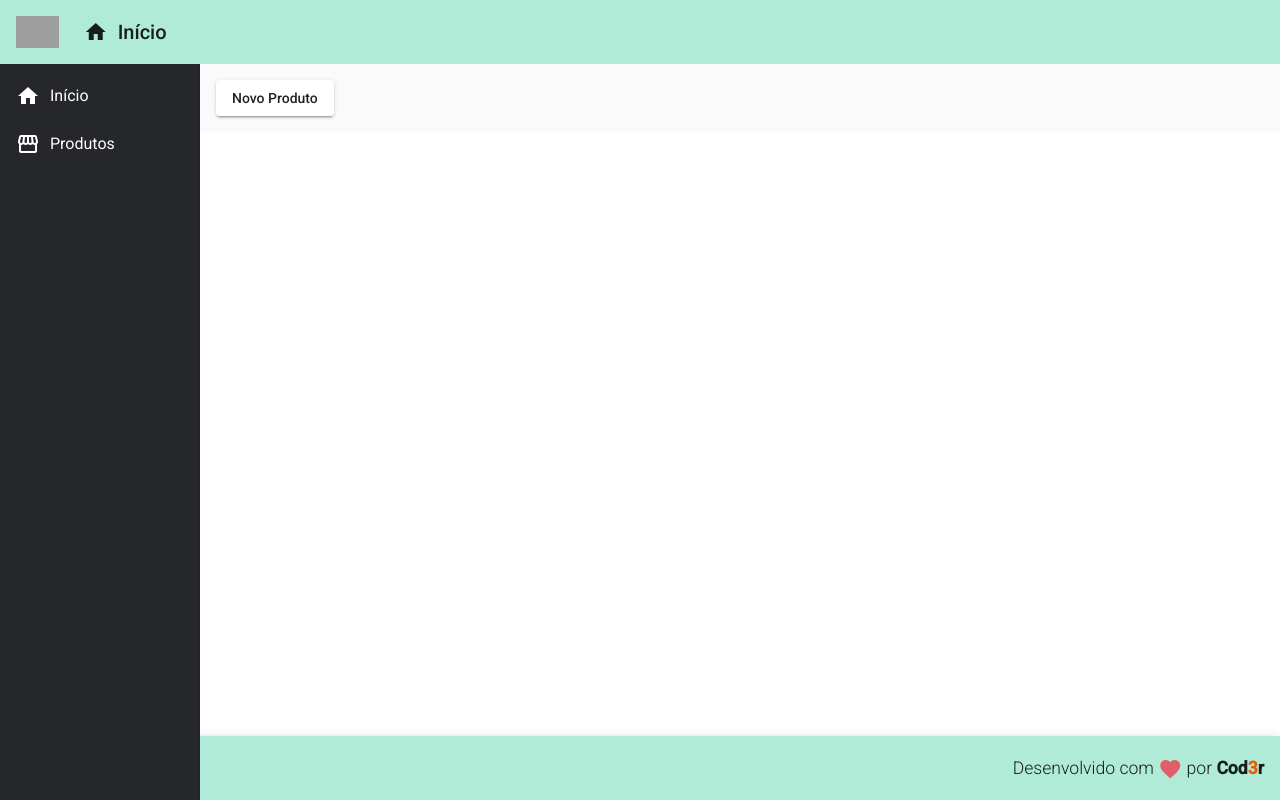
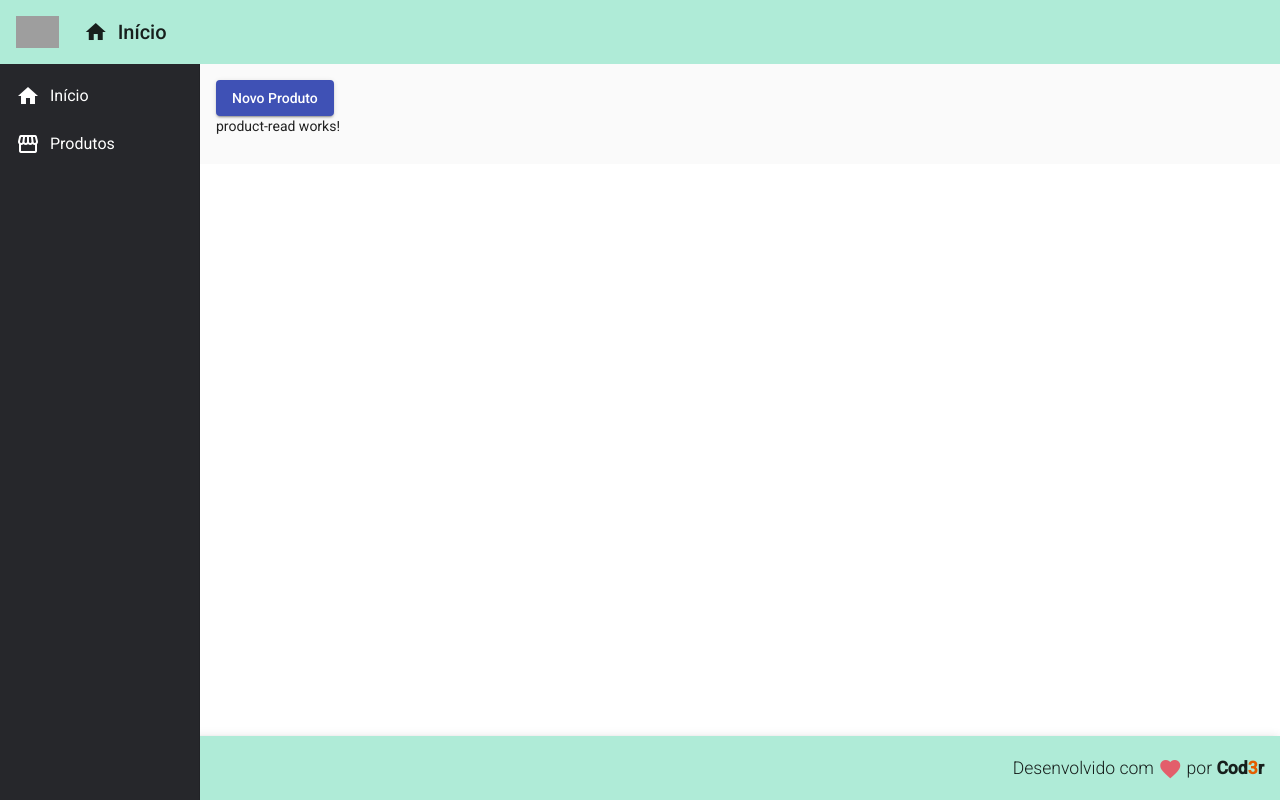
Before and after one commit to nikhenry2212/CRUD-Angula9, an Angular app in the folder frontend/: page /products in a window 1280 px wide. Built offline with nearby package versions, Linux system fonts and the light colour scheme; no server answers; grey boxes are pictures that could not be loaded.

Commit message:
CRiamos component LerProduto, inserimos um método de leitura no service.

```diff
--- a/frontend/src/app/app.module.ts
+++ b/frontend/src/app/app.module.ts
@@ -26,6 +26,7 @@
 import { ProductCrudComponent } from './views/product-crud/product-crud.component';
 import { ForDirective } from './directives/for.directive';
 import { ProductCreateComponent } from './components/product/product-create/product-create.component';
+import { ProductReadComponent } from './components/product/product-read/product-read.component';
 
 @NgModule({
   declarations: [
@@ -37,7 +38,8 @@
     ProductCrudComponent,
     RedDirective,
     ForDirective,
-    ProductCreateComponent
+    ProductCreateComponent,
+    ProductReadComponent
   ],
   imports: [
     BrowserModule,
--- /dev/null
+++ b/frontend/src/app/components/product/product-read/product-read.component.css
@@ -0,0 +1,3 @@
+button {
+  margin-bottom: 30px;
+}
--- /dev/null
+++ b/frontend/src/app/components/product/product-read/product-read.component.html
@@ -0,0 +1 @@
+<p>product-read works!</p>
--- /dev/null
+++ b/frontend/src/app/components/product/product-read/product-read.component.ts
@@ -0,0 +1,28 @@
+// Produto para leitura
+import { Component, OnInit } from '@angular/core';
+import { Product } from '../product.model';
+import { ProductService } from '../product.service';
+
+@Component({
+  selector: 'app-product-read',
+  templateUrl: './product-read.component.html',
+  styleUrls: ['./product-read.component.css']
+})
+export class ProductReadComponent implements OnInit {
+  // Que tem os produtos
+  products: Product[]
+
+  //Injetou o ProductService para conseguir acessar o serviços que vem da api
+  constructor(private productService: ProductService) { }
+
+  ngOnInit(): void {
+    //pega o método de leitura e se inscreve para receber o evento do Observable
+    //passando products como parametro
+    this.productService.read().subscribe(products => {
+      this.products = products;
+      console.log(products);
+
+    })
+  }
+
+}
--- a/frontend/src/app/components/product/product.service.ts
+++ b/frontend/src/app/components/product/product.service.ts
@@ -36,4 +36,9 @@
     //req via post passando o modelo de Product com url  e o product
     return this.http.post<Product>(this.baseUrl, product)
   }
+  //Método de ler q está sendo acessado no product-read.ts
+  //Método q acessa a api retornando um Observable de Array de Product
+  read(): Observable<Product[]> {
+    return this.http.get<Product[]>(this.baseUrl)
+  }
 }
--- a/frontend/src/app/views/product-crud/product-crud.component.html
+++ b/frontend/src/app/views/product-crud/product-crud.component.html
@@ -1,4 +1,6 @@
 <!-- event binding com função para navegar para tela de product create -->
-<button mat-raised-button (click)="navigateToProductCreate()">
+<button mat-raised-button (click)="navigateToProductCreate()" color="primary">
   Novo Produto
 </button>
+<!-- Chamada do compoenete criado para tela de produtos -->
+<app-product-read></app-product-read>
```
